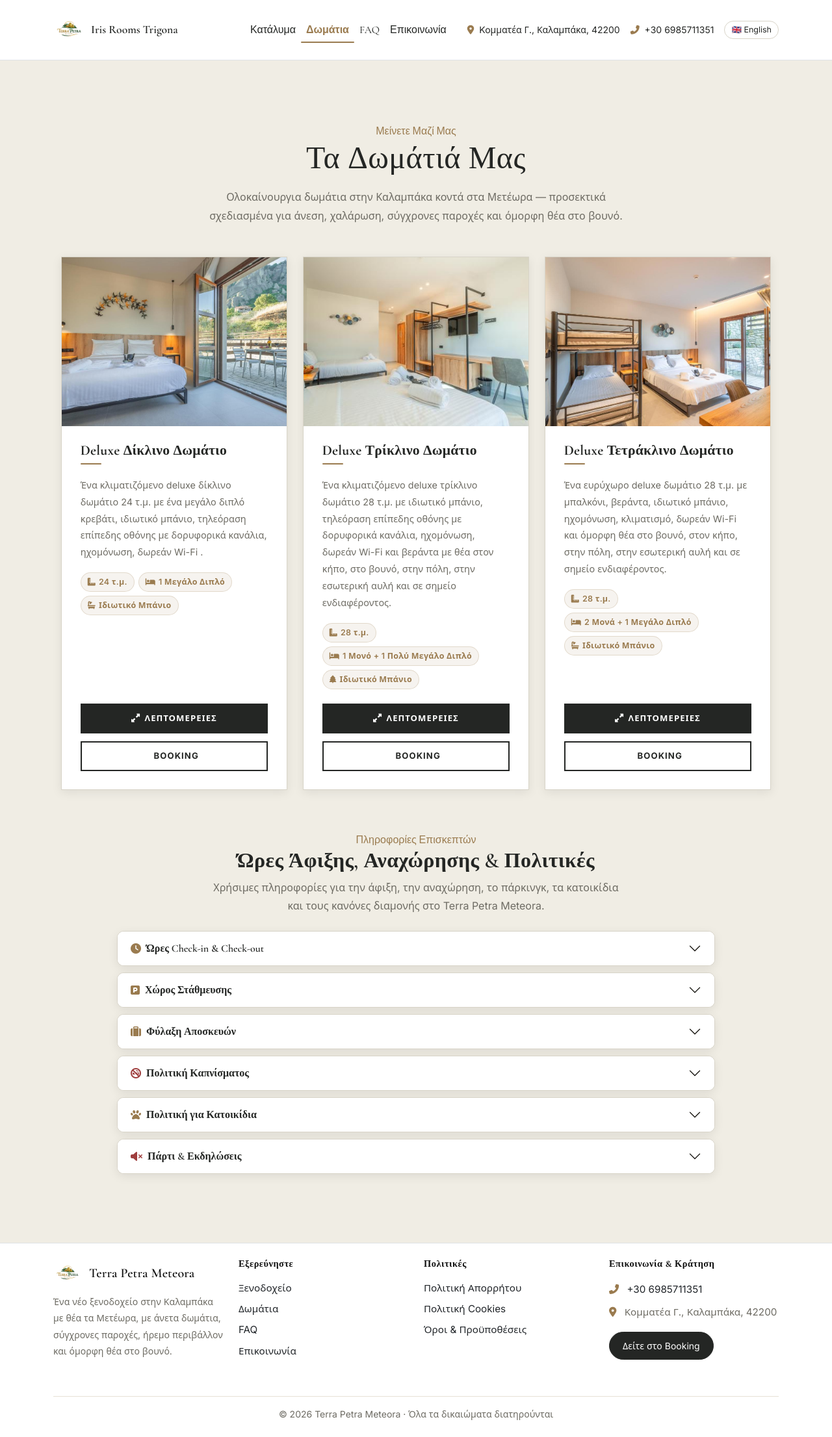
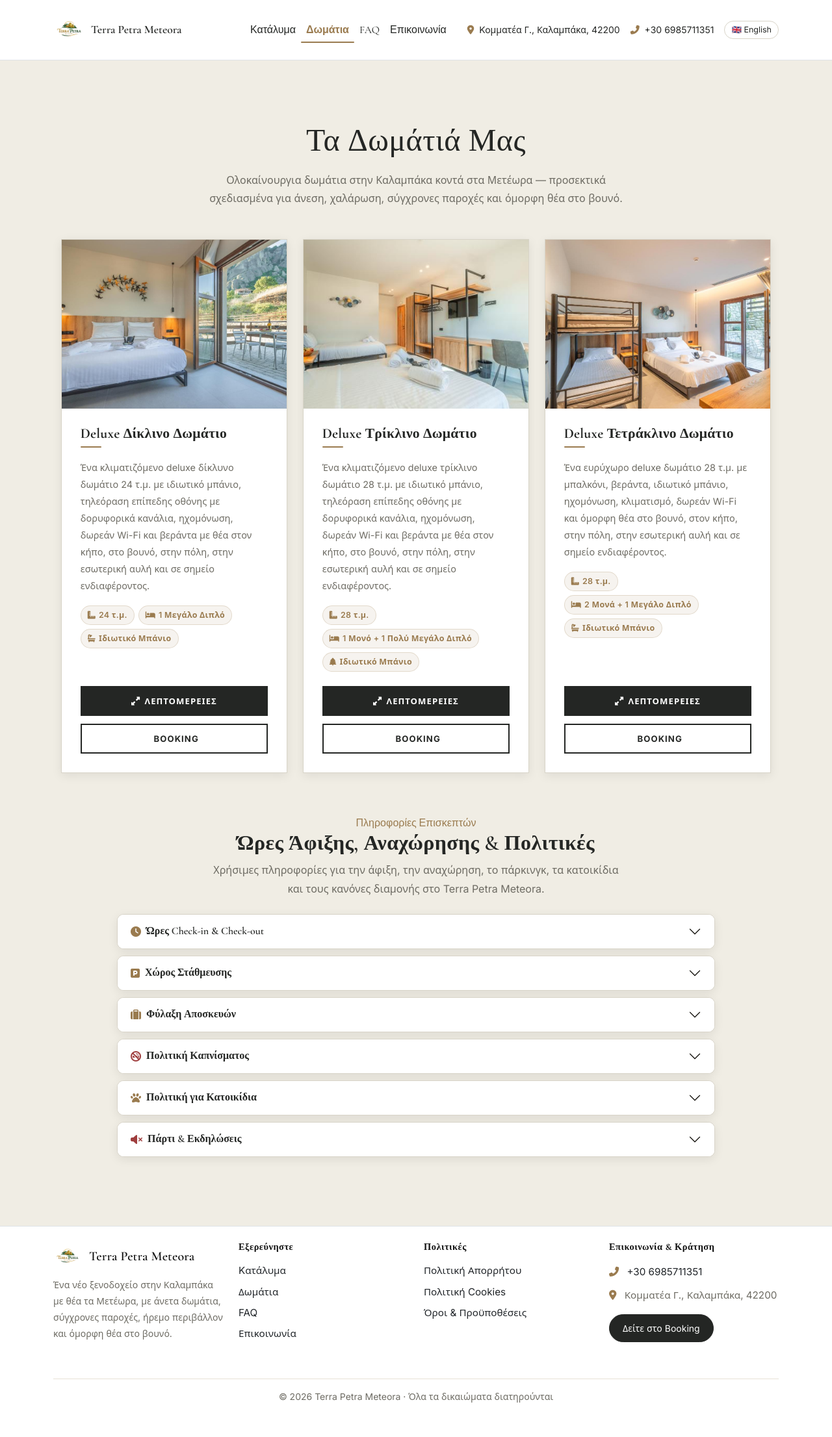
Before and after one commit to blackanddecker/irisroomstrigona-website, a Flask app: page /rooms in a window 1280 px wide. Shown: the whole page at 65% size. After the commit the page ends 2159 px from the top, so only its background shows below. Run offline with Flask 3, Linux system fonts and the light colour scheme.

Commit message:
fix small errors

```diff
--- a/templates/activities.html
+++ b/templates/activities.html
@@ -1,5 +1,5 @@
 <!--{% extends 'base.html' %}-->
-<!--{% block title %}Things to Do Near Meteora | Iris Rooms Trigona{% endblock %}-->
+<!--{% block title %}Things to Do Near Meteora | Terra Petra Meteora{% endblock %}-->
 <!--{% block description %}-->
 <!--Discover Meteora monasteries, Valia Calda national park, Metsovo village and more activities near Iris Rooms Trigona.-->
 <!--{% endblock %}-->
--- a/templates/base.html
+++ b/templates/base.html
@@ -80,9 +80,9 @@ document.addEventListener("DOMContentLoaded", function () {
         <div class="container">
             <a class="navbar-brand d-flex align-items-center gap-2" href="/">
                 <img src="{{ url_for('static', filename='terra-petra/logo.png') }}"
-                     alt="Iris Rooms Trigona Logo"
+                     alt="Terra Petra Meteora Logo"
                      style="height: 50px;">
-                <span class="fw-semibold">Iris Rooms Trigona</span>
+                <span class="fw-semibold">Terra Petra Meteora</span>
             </a>
 
             <button class="navbar-toggler" type="button" data-bs-toggle="collapse" data-bs-target="#navbarNav"
@@ -185,8 +185,8 @@ document.addEventListener("DOMContentLoaded", function () {
                     <ul class="list-unstyled mb-0">
                         <li class="mb-2">
                             <a class="text-dark text-decoration-none" href="/">
-                                <span class="lang-en">Hotel</span>
-                                <span class="lang-el">Ξενοδοχείο</span>
+                                <span class="lang-en">Guesthouse</span>
+                                <span class="lang-el">Kατάλυμα</span>
                             </a>
                         </li>
 
--- a/templates/cookies.html
+++ b/templates/cookies.html
@@ -8,10 +8,6 @@
     <div class="col-lg-9">
 
       <header class="mb-5 text-center">
-        <span class="section-kicker">
-          <span class="lang-en">Cookies</span>
-          <span class="lang-el">Cookies</span>
-        </span>
         <h1 class="display-5">
           <span class="lang-en">Cookie Notice</span>
           <span class="lang-el">Πολιτική Cookies</span>
--- a/templates/privacy.html
+++ b/templates/privacy.html
@@ -8,10 +8,6 @@
     <div class="col-lg-10">
 
       <header class="mb-5 text-center">
-        <span class="section-kicker">
-          <span class="lang-en">Privacy</span>
-          <span class="lang-el">Απόρρητο</span>
-        </span>
         <h1 class="display-5">
           <span class="lang-en">Privacy Policy</span>
           <span class="lang-el">Πολιτική Απορρήτου</span>
--- a/templates/rooms.html
+++ b/templates/rooms.html
@@ -12,10 +12,6 @@
 
     <!-- ── Page Header ── -->
     <div class="section-heading text-center mb-5 scroll-reveal">
-        <span class="section-kicker">
-            <span class="lang-en">Stay With Us</span>
-            <span class="lang-el">Μείνετε Μαζί Μας</span>
-        </span>
         <h1 class="display-5 mb-3">
             <span class="lang-en">Our Rooms</span>
             <span class="lang-el">Τα Δωμάτιά Μας</span>
@@ -49,8 +45,8 @@
                     </h5>
 
                      <p class="card-text">
-                        <span class="lang-en">A 24 m² air-conditioned deluxe double room with one large double bed, private bathroom, flat-screen satellite TV, soundproofing, free Wi-Fi.</span>
-                        <span class="lang-el">Ένα κλιματιζόμενο deluxe δίκλινο δωμάτιο 24 τ.μ. με ένα μεγάλο διπλό κρεβάτι, ιδιωτικό μπάνιο, τηλεόραση επίπεδης οθόνης με δορυφορικά κανάλια, ηχομόνωση, δωρεάν Wi-Fi .</span>
+                        <span class="lang-en">A 24 m² air-conditioned deluxe double room with a private bathroom, flat-screen satellite TV, soundproofing, free Wi-Fi, and a terrace with garden, mountain, city, courtyard, and landmark views.</span>
+                        <span class="lang-el">Ένα κλιματιζόμενο deluxe δίκλυνο δωμάτιο 24 τ.μ. με ιδιωτικό μπάνιο, τηλεόραση επίπεδης οθόνης με δορυφορικά κανάλια, ηχομόνωση, δωρεάν Wi-Fi και βεράντα με θέα στον κήπο, στο βουνό, στην πόλη, στην εσωτερική αυλή και σε σημείο ενδιαφέροντος.</span>
                     </p>
 
                     <div class="room-pills">
@@ -80,7 +76,7 @@
                             <span class="lang-en">Details</span>
                             <span class="lang-el">Λεπτομέρειες</span>
                         </button>
-                        <a href="https://www.airbnb.com/rooms/1135680475926315700" target="_blank" class="btn-room-airbnb" onclick="event.stopPropagation()">
+                        <a href="https://www.booking.com/Share-AWTtpt" target="_blank" class="btn-room-airbnb" onclick="event.stopPropagation()">
                             <i class="fab fa-booking"></i> Booking
                         </a>
                     </div>
@@ -134,12 +130,12 @@
                     </div>
 
                     <div class="room-card-actions mt-auto">
-                        <button class="btn-room-details" onclick="event.stopPropagation(); openRoomModal('modal-deluxe_four1')">
+                        <button class="btn-room-details" onclick="event.stopPropagation(); openRoomModal('modal-deluxe_triple1')">
                             <i class="fas fa-expand-alt"></i>
                             <span class="lang-en">Details</span>
                             <span class="lang-el">Λεπτομέρειες</span>
                         </button>
-                        <a href="https://www.airbnb.com/rooms/1134810135090425245" target="_blank" class="btn-room-airbnb" onclick="event.stopPropagation()">
+                        <a href="https://www.booking.com/Share-AWTtpt" target="_blank" class="btn-room-airbnb" onclick="event.stopPropagation()">
                             <i class="fab fa-booking"></i> Booking
                         </a>
                     </div>
@@ -197,7 +193,7 @@
                         <span class="lang-en">Details</span>
                         <span class="lang-el">Λεπτομέρειες</span>
                     </button>
-                    <a href="https://www.airbnb.com/rooms/1139212536056596157" target="_blank" class="btn-room-airbnb" onclick="event.stopPropagation()">
+                    <a href="https://www.booking.com/Share-AWTtpt" target="_blank" class="btn-room-airbnb" onclick="event.stopPropagation()">
                         <i class="fab fa-booking"></i> Booking
                     </a>
                 </div>
--- a/templates/terms.html
+++ b/templates/terms.html
@@ -8,10 +8,6 @@
     <div class="col-lg-10">
 
       <header class="mb-5 text-center">
-        <span class="section-kicker">
-          <span class="lang-en">Terms</span>
-          <span class="lang-el">Όροι</span>
-        </span>
         <h1 class="display-5">
           <span class="lang-en">Terms & Conditions</span>
           <span class="lang-el">Όροι & Προϋποθέσεις</span>
```
Also changed, not shown: templates/contact.html (+5 -5 lines). Lines whose indentation alone changed are shown as unchanged.
